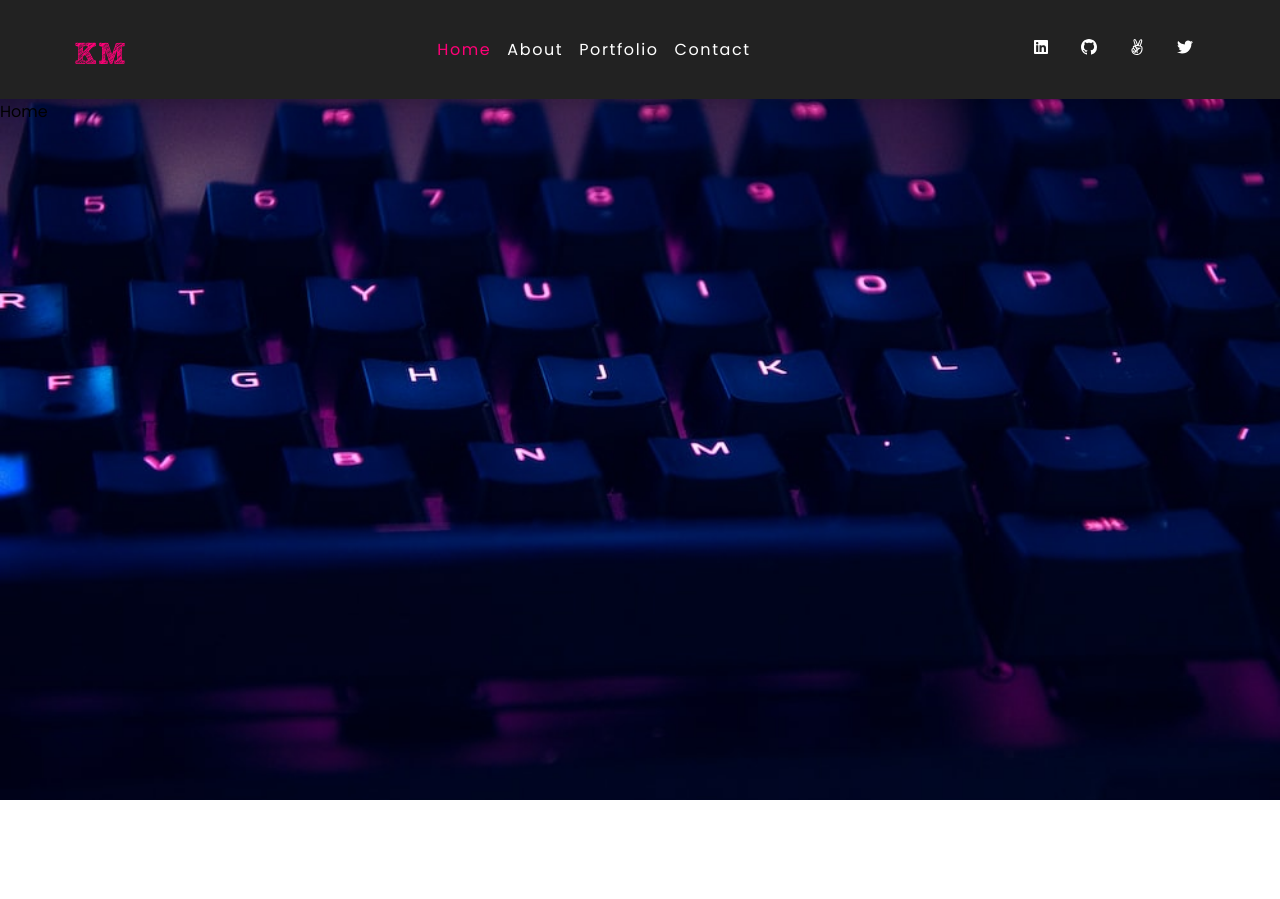
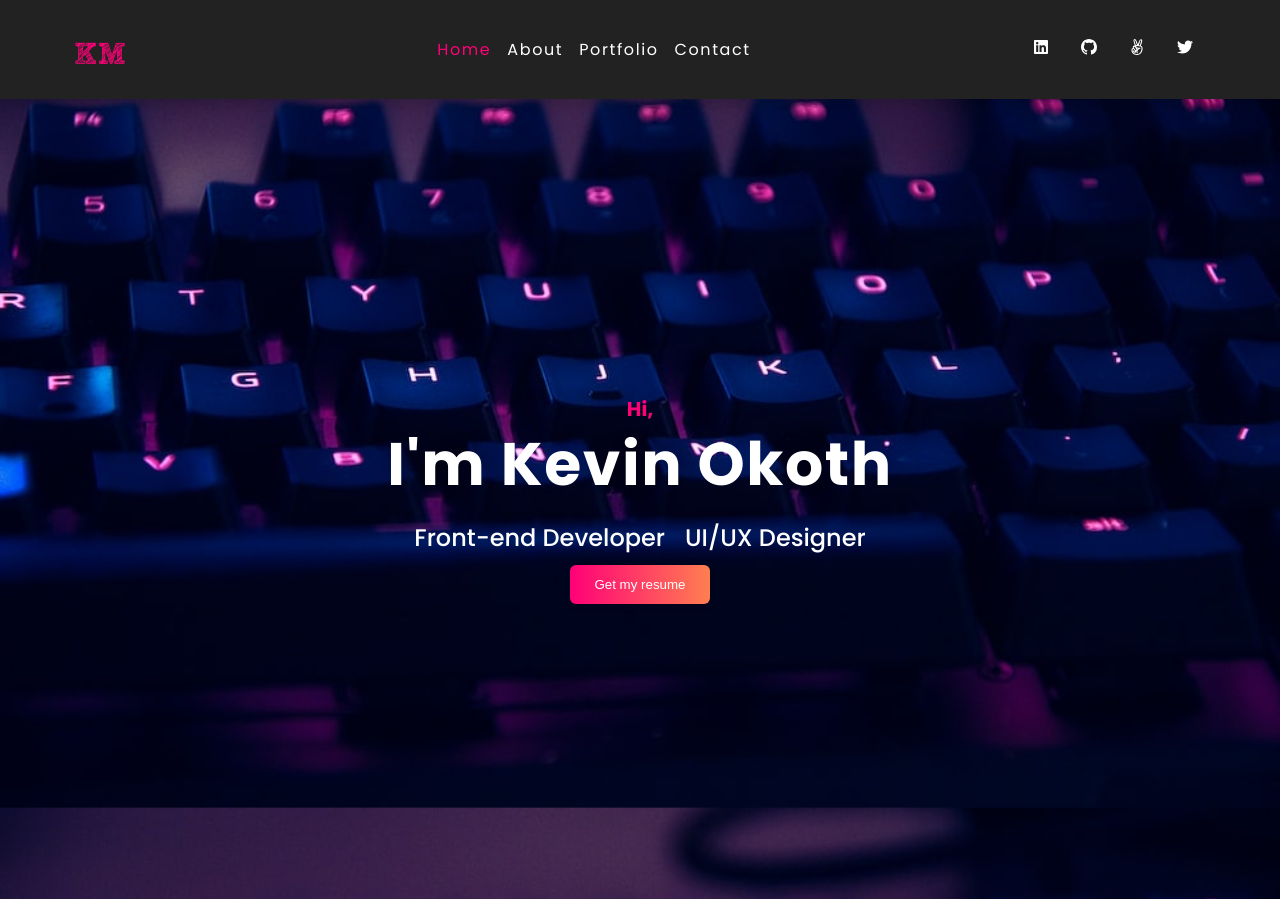
Before and after one commit to Kevin-Mena/my-official-portfolio, a React (Create React App) app: page / in a window 1280 px wide. Before the commit the page ends 800 px from the top, so only its background shows below. Built offline with nearby package versions, Linux system fonts and the light colour scheme.

Commit message:
Add hero section

```diff
--- a/public/index.html
+++ b/public/index.html
@@ -24,7 +24,7 @@
       work correctly both with client-side routing and a non-root public URL.
       Learn how to configure a non-root public URL by running `npm run build`.
     -->
-    <title>React App</title>
+    <title>Portfolio Website</title>
   </head>
   <body>
     <noscript>You need to enable JavaScript to run this app.</noscript>
--- a/src/components/Home.js
+++ b/src/components/Home.js
@@ -1,7 +1,20 @@
 import React from "react";
 
 const Home = () => {
-  return <div>Home</div>;
+  return (
+    <div class="hero">
+      <h5>Hi,</h5>
+      <h1>I'm Kevin Okoth</h1>
+
+      <p class="intro-position">
+        <span>Front-end Developer</span>
+        <span>UI/UX Designer</span>
+      </p>
+      <button type="button" class="resume">
+        Get my resume
+      </button>
+    </div>
+  );
 };
 
 export default Home;
--- a/src/index.css
+++ b/src/index.css
@@ -2,8 +2,8 @@
 @import url('https://fonts.googleapis.com/css2?family=Lato&family=Lora&family=Montserrat&family=Poppins:wght@300;400;500;600;700&family=Roboto+Slab&display=swap');
 
 :root {
-    /* dark shades of primary color*/
-    --clr-pink: #FF0077;
+  /* dark shades of primary color */
+  --clr-pink: #f07;
   --clr-white: #fff;
   --clr-black: #222;
   --ff-primary-2: 'Lora', serif;
@@ -22,7 +22,6 @@ Global Styles
 ===============
 */
 
-
 *,
 ::after,
 ::before {
@@ -38,7 +37,6 @@ body {
   background-repeat: no-repeat;
   background-size: cover;
   background-attachment: fixed;
-
 }
 
 ul {
@@ -75,7 +73,6 @@ h3 {
 h4 {
   font-size: 0.875rem;
 }
-
 
 @media screen and (min-width: 800px) {
   h1 {
@@ -148,7 +145,6 @@ nav {
 
 .nav-toggle:hover {
   color: var(--clr-primary-1);
-
 }
 
 .logo {
@@ -188,9 +184,8 @@ nav {
 }
 
 .navlink.active {
-    color: #FF0077;
+  color: #f07;
   transition: var(--transition);
-
 }
 
 @media screen and (min-width: 800px) {
@@ -233,16 +228,6 @@ nav {
     display: flex;
   }
 
-    .social-icons a {
-        margin: 0 0.5rem;
-        color: var(--clr-primary-5);
-        transition: var(--transition);
-    }
-
-    .social-icons a:hover {
-        color: var(--clr-pink);
-    }
-}
   .social-icons li {
     display: inline-block;
     margin: 0 0.5rem;
@@ -262,3 +247,78 @@ nav {
     font-size: 0.75rem;
     white-space: nowrap;
   }
+
+  .social-icons a:hover {
+    color: var(--clr-pink);
+  }
+}
+
+.social-icons a {
+  margin: 0 0.5rem;
+  color: var(--clr-primary-5);
+  transition: var(--transition);
+}
+
+/*
+===============
+Navbar
+===============
+*/
+.hero {
+    display: flex;
+    flex-direction: column;
+    justify-content: center;
+    align-items: center;
+    height: 100vh;
+    color: #fff;
+}
+
+.hero h5 {
+    font-size: 20px;
+    margin-bottom: 10px;
+    color: #FF0077;
+}
+
+.hero h1 {
+    font-size: 60px;
+    font-weight: 700;
+    margin-bottom: 1rem;
+    text-align: center;
+}
+
+.intro-position {
+    display: flex;
+    flex-wrap: wrap;
+    justify-content: center;
+}
+
+.intro-position span {
+    font-size: 24px;
+    font-weight: 500;
+    margin: 10px;
+}
+
+@media only screen and (max-width: 767px) {
+    .hero h1 {
+        font-size: 40px;
+    }
+
+    .intro-position span {
+        font-size: 18px;
+    }
+}
+.resume {
+    background: linear-gradient(to right, #FF0077, #FF7F50);
+    color: #fff;
+    padding: 12px 24px;
+    border: none;
+    border-radius: 6px;
+    box-shadow: 0 4px 6px rgba(0, 0, 0, 0.1);
+    cursor: pointer;
+    transition: all 0.3s ease-in-out;
+}
+
+.resume:hover {
+    transform: translateY(-2px);
+    box-shadow: 0 6px 8px rgba(0, 0, 0, 0.2);
+}
```
Also changed, not shown: src/.eslintrc.json. Lines whose indentation alone changed are shown as unchanged.
